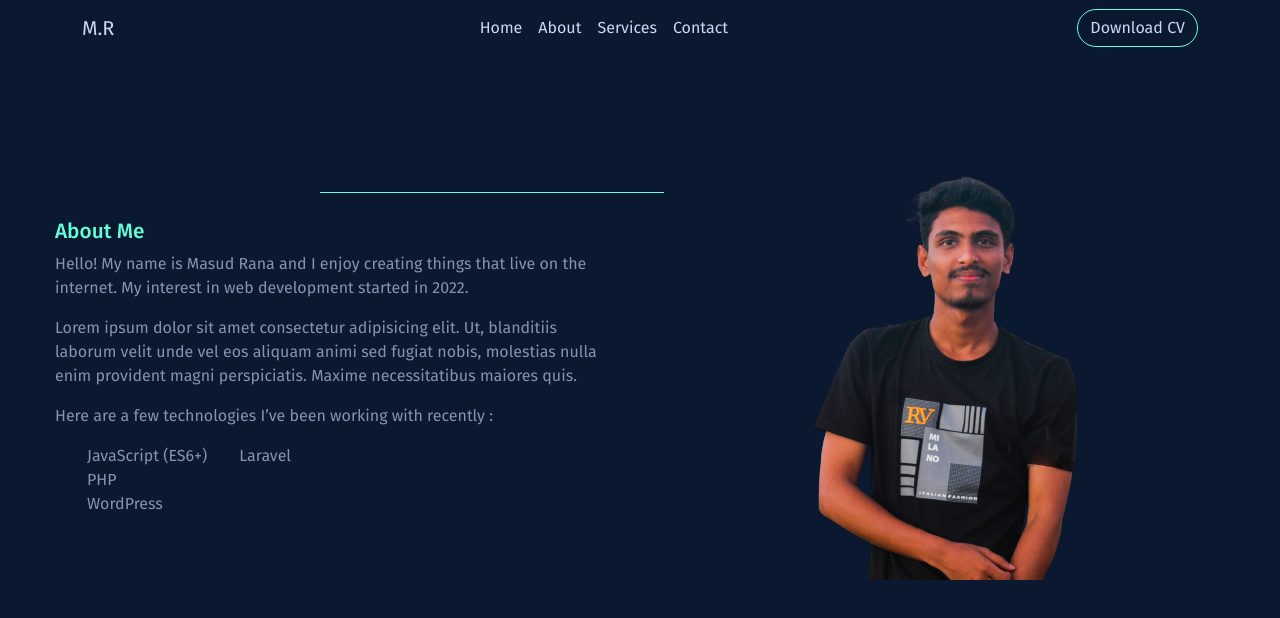
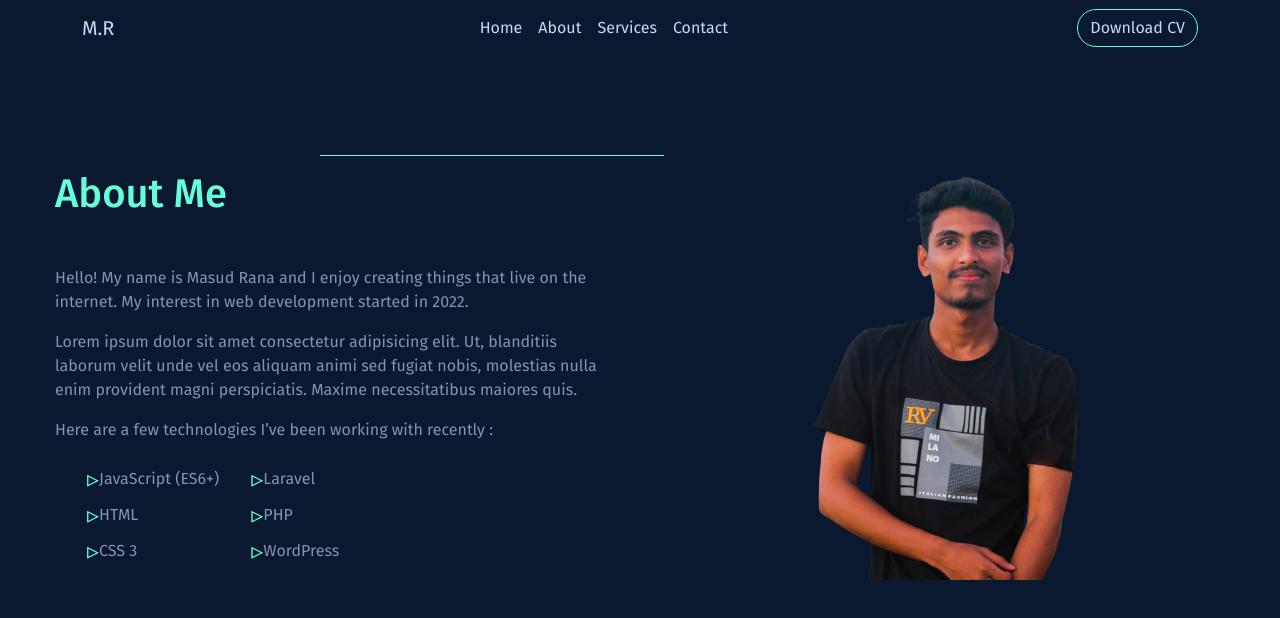
Before and after one commit to masud5009/port-folio, a plain HTML site: page about.html in a window 1280 px wide. Drawn offline with nearby package versions, Linux system fonts and the light colour scheme.

Commit message:
next chagne

```diff
--- a/about.html
+++ b/about.html
@@ -67,7 +67,7 @@
     </nav>
     <section class="about-section">
         <div class="container">
-            <div class="col-lg-12 col-md-12 d-flex justify-content-center align-items-center">
+            <div class="col-lg-12 col-md-12 d-flex justify-content-center align-items-center" id="about-sm-dv">
                 <div class="col-lg-6 col-md-6">
                     <h1 class="about-me">About Me</h1>
                     <p>
@@ -84,11 +84,13 @@
                         <div class="skill d-flex">
                             <ul>
                                 <li>JavaScript (ES6+)</li>
-                                <li>PHP</li>
-                                <li>WordPress</li>
+                                <li>HTML</li>
+                                <li>CSS 3</li>
                             </ul>
                             <ul>
                                 <li>Laravel</li>
+                                <li>PHP</li>
+                                <li>WordPress</li>
                             </ul>
                         </div>
                     </div>
--- a/css/style.css
+++ b/css/style.css
@@ -167,8 +167,9 @@ body {
     color: var(--f2-color);
 }
 .about-me{
-    font-size: 1.3rem;
+    font-size: 2.5rem;
     color: var(--main-color);
+    margin-bottom: 3rem;
 }
 .about-me::after {
     content: "";
@@ -176,12 +177,19 @@ body {
     height: 1px;
     background: var(--main-color);
     position: absolute;
-    top: 12rem !important;
+    top: 9.7rem !important;
     left: 20rem;
 }
 .about-me p{
     word-spacing: .1rem;
 }
+.skill li::before {
+    content: "▹";
+    color: var(--main-color);
+    font-size: var(--extra-sm);
+    position: relative;
+    top: 3px;
+  }
 /* footer-section */
 .footer-text {
     display: flex;
```
